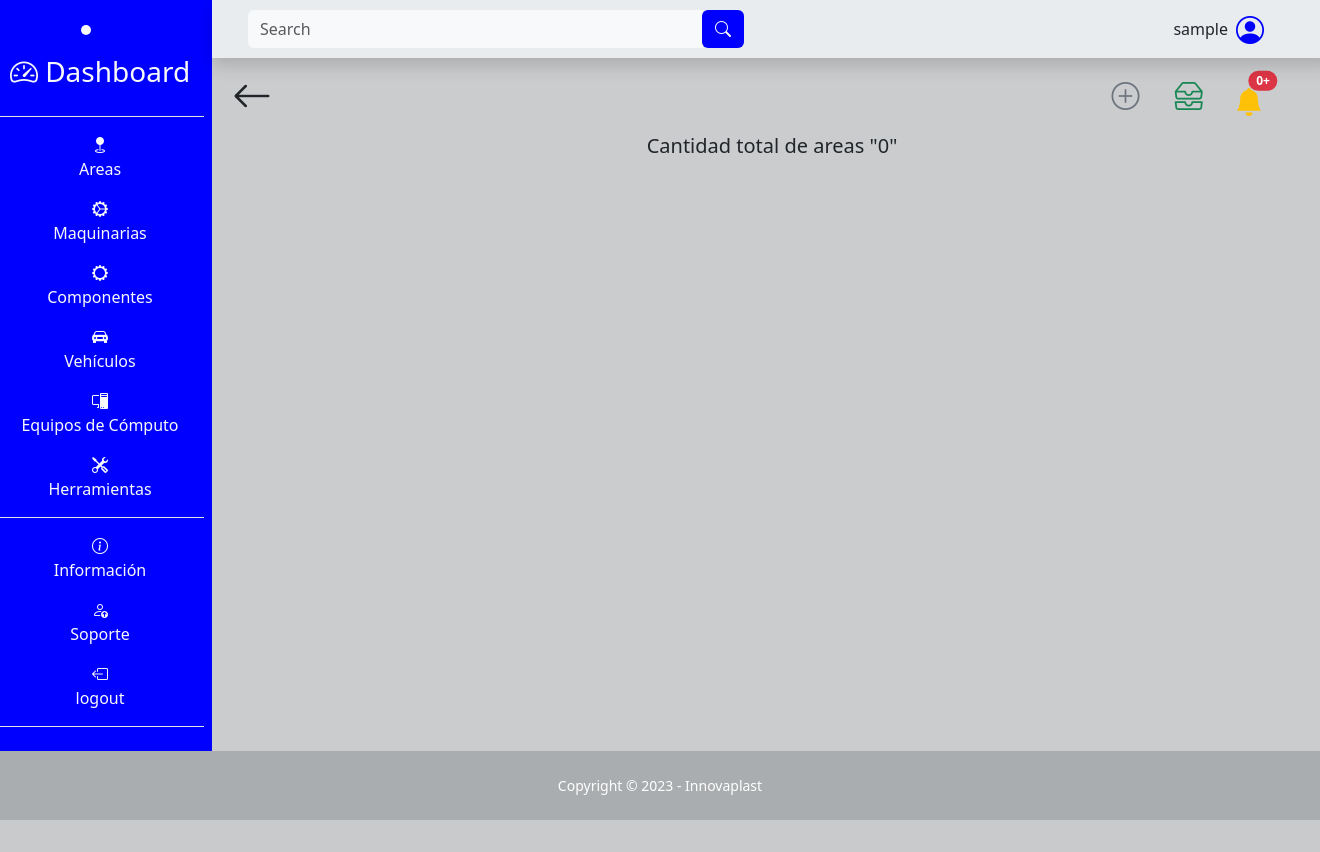
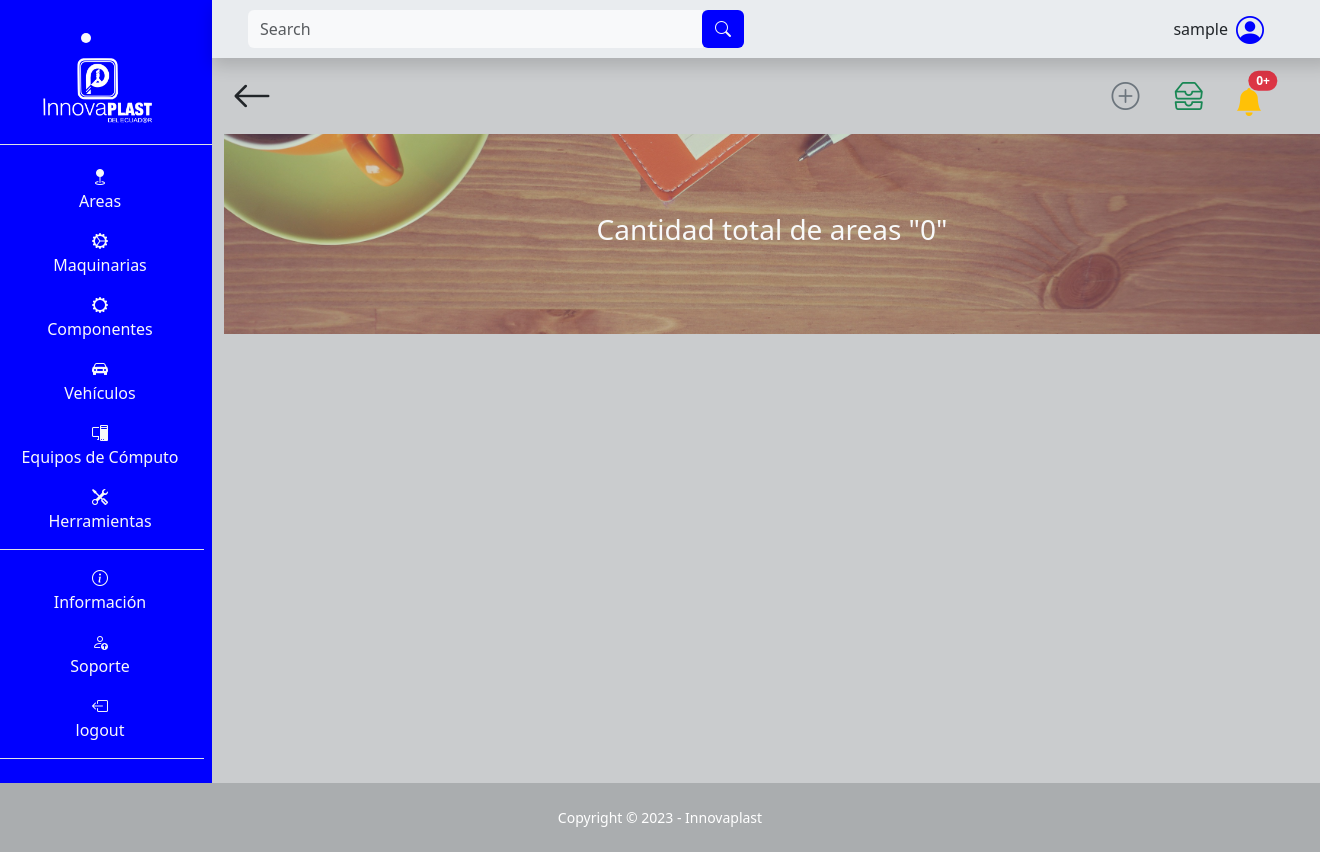
Before and after one commit to davidalejandrochentes/SGE, a Django app: page /area/area/ in a window 1320 px wide; the page is wider, and only the part inside the window is pictured. Before the commit the page ends 820 px from the top of that part, so only its background shows below. Run offline with Django 4.2, Linux system fonts and the light colour scheme; the visitor is signed in with stand-in values (Sample User, id 1); data that the repository does not hold is empty; some libraries are stand-ins or nearby versions.

Commit message:
frontend

```diff
--- a/static/css/style.css
+++ b/static/css/style.css
@@ -12,7 +12,7 @@
 }
 
 .prueba{
-    background-image: url("../images/bg-masthead.jpg");
+    background-image: url("../images/login.jpg");
     min-height: 788px;
     background-position: center;
     background-repeat: no-repeat;
@@ -33,9 +33,20 @@
     color:rgb(55, 247, 7) !important;
 }
 
+.cabecera{
+    height: 200px;
+    max-width: 1240px;
+    background-image: url("../images/IMG_2757.JPG");
+    background-position: center;
+    background-repeat: no-repeat;
+    background-attachment: scroll;
+    background-size: cover;
+    background-blend-mode: multiply;
+}
+
 .carta-home{
-    box-shadow: rgb(0, 0, 255) 10px 10px 20px 5px;
-    background-color: rgb(93, 241, 56);
+    box-shadow: rgb(0, 0, 255) 5px 5px 12px 2px;
+    background-color: #e9ecef;
 }
 
 .carta-home:hover {
--- a/templates/SGE/log.html
+++ b/templates/SGE/log.html
@@ -36,10 +36,10 @@
                 {% endfor %}
             </ul>
             {% endif %}
-            <h3 class="text-center mt-0 mb-4">Innovaplast</h3>
+            <img src="{% static "images/Innovaplast.png" %}" alt="Innovaplast">
             {{form.as_p}}
 
-            <input class="btn btn-primary" type="submit" value="Submit">
+            <input class="btn btn-success" type="submit" value="Submit">
         </form>
     </div>
 
--- a/templates/SGE_area/area.html
+++ b/templates/SGE_area/area.html
@@ -18,6 +18,7 @@
 {% block 'content' %}
 
 <div class="container">
+
     <div class="d-flex p-2 justify-content-between">
         <a class="text-decoration-none text-dark" href="{% url "index" %}">
             <i class="bi bi-arrow-left fs-1"></i>
@@ -39,7 +40,9 @@
         </div>
     </div>
 
-    <h5 class="text-center">Cantidad total de areas "{{ total_areas }}"</h5>
+    <div class="container cabecera d-flex justify-content-center align-items-center">
+        <h3 class="text-center text-light">Cantidad total de areas "{{ total_areas }}"</h3>
+    </div>
     <div class="row mt-3 d-flex justify-content-center align-item-center">
         {% for area in areas %}
         <div class="col-3 card carta-home m-3" style="min-height: 200px;">
--- a/templates/layout/base.html
+++ b/templates/layout/base.html
@@ -29,13 +29,13 @@
         <div class="row">
 
             <div class="col-12 col-md-2 m-0 p-0 text-light text-center barra">
-                <li class="nav-item active text-center fs-3 lista-menu mt-2" style="transition: background-color 0.5s ease">
+                <li class="nav-item active text-center fs-3 lista-menu m-3" style="transition: background-color 0.5s ease">
                     <a class="nav-link" href="{% url "index" %}">
-                        <i class="bi bi-speedometer2"></i>
-                        <span>Dashboard</span></a>
+                        <img src="{% static "images/Innovaplast.png" %}" alt="Innovaplast" style="max-height: 70px;">
+                    </a>
                 </li>
-                <ul class="flex-column align-items-stretch p-2">
-                    <li class="nav-item mt-3 border-top pt-3 lista-menu text-center" style="transition: background-color 0.5s ease">
+                <ul class="flex-column align-items-stretch p-2 border-top">
+                    <li class="nav-item mt-1 pt-2 lista-menu text-center" style="transition: background-color 0.5s ease">
                         <a class="text-light text-decoration-none lista-menu" href="{% url "area" %}"><i class="bi bi-geo-fill"></i><p>Areas</p></a>
                     </li>
                     <li class="nav-item lista-menu" style="transition: background-color 0.5s ease">
```
Also changed, not shown: templates/SGE/index.html (+1 -46 lines), static/images/IMG_2757.JPG (added), static/images/Innovaplast.png (added), static/images/bg-masthead.jpg (deleted), static/images/login.jpg (added).
